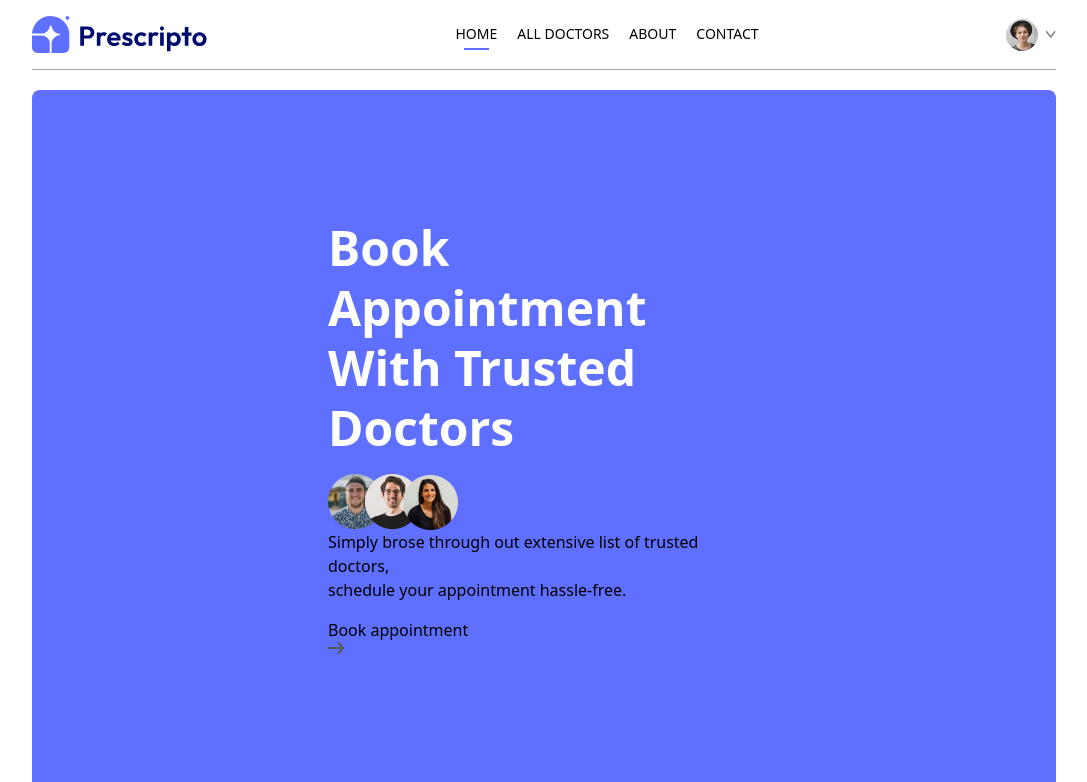
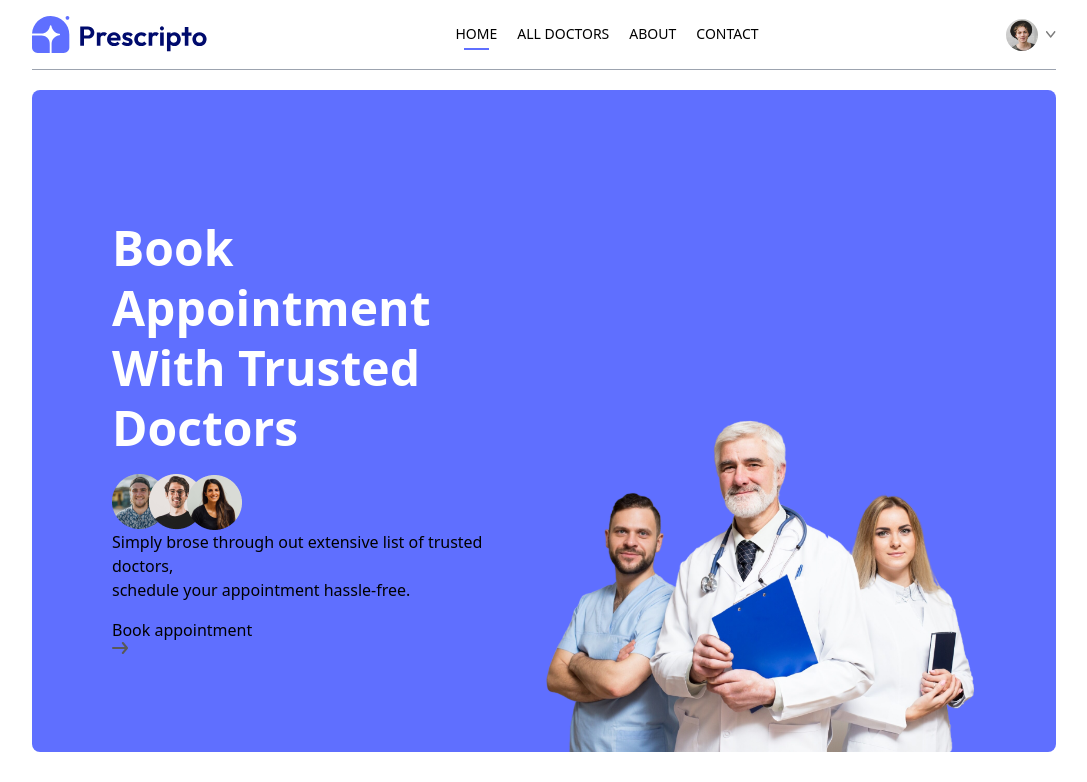
Before and after one commit to md-ash-dot/prescripto, a React app in the folder frontend/: page / in a window 1280 px wide. Shown: the top 782 px of the page, without its empty margins (96-1183 px from the left). Built offline with nearby package versions, Linux system fonts and the light colour scheme; the HTML template or start-up script is replaced by a standard one.

Commit message:
Add styling to the right side of the header

```diff
--- a/frontend/src/components/Header.jsx
+++ b/frontend/src/components/Header.jsx
@@ -20,8 +20,8 @@ const Header = () => {
         </div>
 
         {/*--------- Right Side ---------*/}
-        <div>
-            <img src={assets.header_img} alt="" />
+        <div className='md:w-1/2 relative'>
+            <img className='w-full md:absolute bottom-0 h-auto rounded-lg' src={assets.header_img} alt="" />
         </div>
     </div>
   )
```
